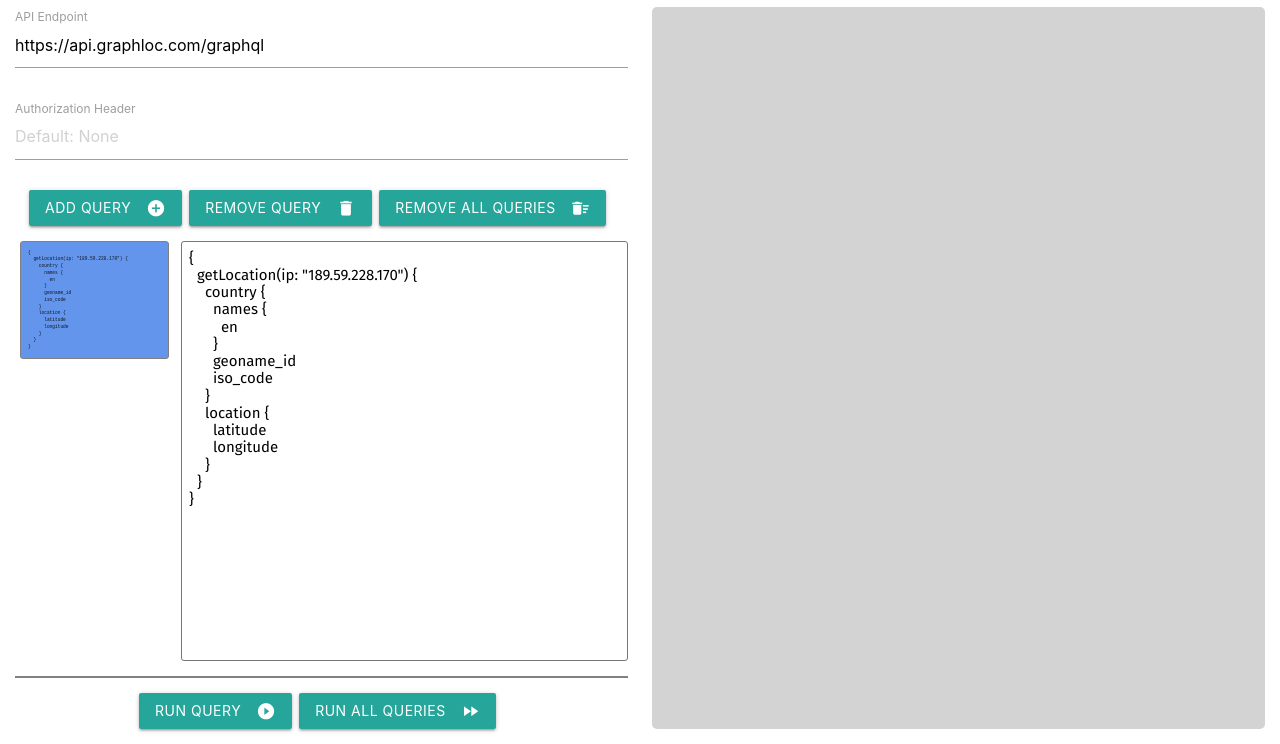
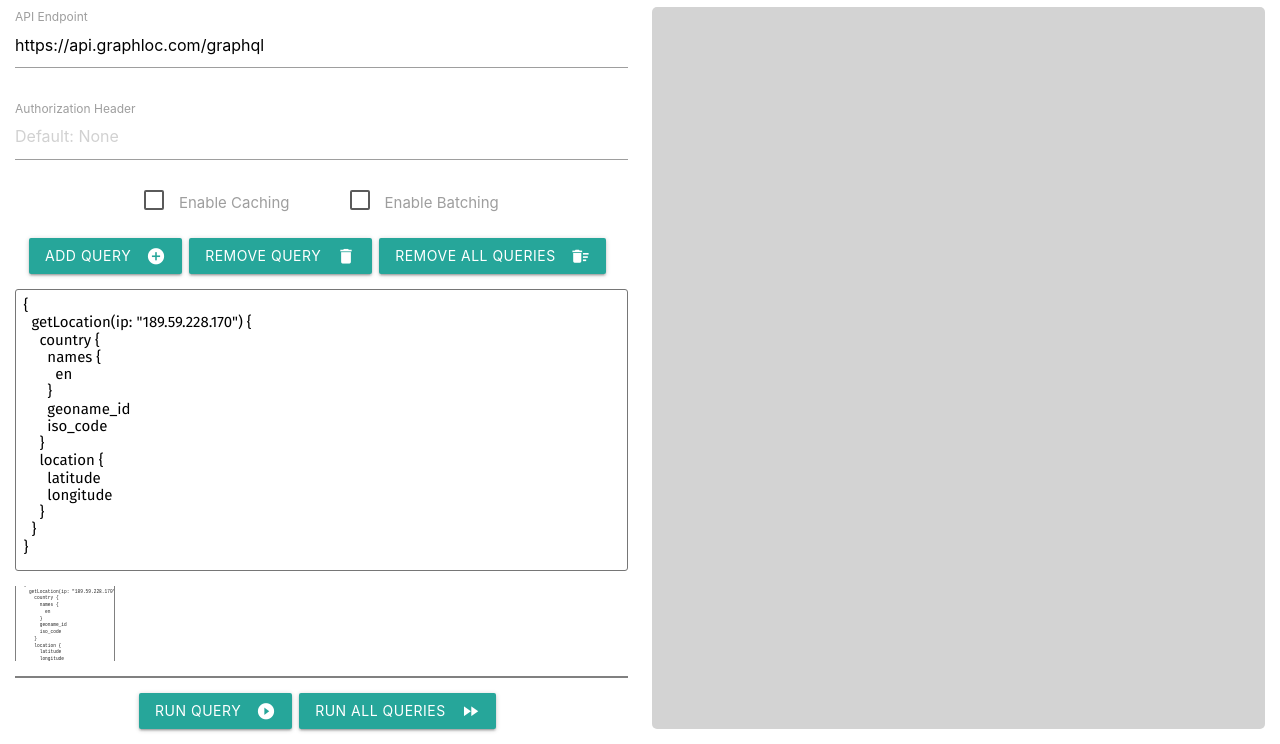
Before and after one commit to tahnik/graphqlx, a website built with webpack: page index.html in a window 1280 px wide. Shown: the part 56-800 px from the top of the page. Built offline with nearby package versions, Linux system fonts and the light colour scheme.

Commit message:
improved style

```diff
--- a/index.html
+++ b/index.html
@@ -11,7 +11,8 @@
 
   <style>
     ::-webkit-scrollbar {
-      width: 10px;
+      width: 5px;
+      height: 5px;
     }
 
     ::-webkit-scrollbar-thumb {
@@ -22,7 +23,6 @@
     .vline {
       height: 100%;
       width: 2px;
-      /* background-color: gray; */
     }
 
     ::-webkit-scrollbar-track {
@@ -51,10 +51,19 @@
     .input-field {
       margin-bottom: 1.5rem;
     }
+    .control_opti {
+      margin-bottom: 1.5rem;
+      display: flex;
+      justify-content: center;
+    }
+    .control_opti > label {
+      margin: 0 2rem;
+    }
     .queries {
       display: flex;
       margin: 1rem 0 1rem 0;
       flex: 1;
+      flex-direction: column-reverse;
     }
     .queries_cont {
       flex: 1;
@@ -69,23 +78,43 @@
       margin-right: 0.5rem;
     }
     .thumbs {
-      flex: 1;
-      padding: 0 0.3rem 0.3rem 0.3rem;
-      overflow-y: auto;
+      padding: 0;
+      overflow: scroll;
+      display: flex;
+      align-items: center;
+      flex: 0.8;
     }
     .thumb {
+      user-select: none;
       padding: 0.5rem;
       border-radius: 3px;
       border: 1px solid grey;
       font-size: 0.3rem;
-      max-height: 150px;
-      margin: 0 0 0.5rem 0;
-      overflow-y: hidden;
+      height: 80px;
+      width: 80px;
+      min-width: 80px;
+      min-height: 80px;
+      margin: 0 0.5rem 0 0;
+      overflow: hidden;
       cursor: pointer;
       transition: all 0.2s;
+      background-color: #f2f2f2;
+    }
+    .thumb > pre {
+      margin: 0;
+      filter: blur(0.8px);
+    }
+    .thumb.active > pre {
+      margin: 0;
+      filter: blur(0);
     }
     .thumb.active {
-      background-color: cornflowerblue;
+      min-width: 100px;
+      min-height: 100px;
+      width: 100px;
+      height: 100px;
+      transform-origin: top;
+      background-color: #FFFFFF;
     }
     textarea {
       resize: none;
@@ -99,7 +128,7 @@
     .query_in {
       flex: 3;
       display: flex;
-      margin: 0 0 0 0.5rem;
+      margin: 0 0 1rem 0;
     }
     .take_input {
       flex: 1;
@@ -154,6 +183,22 @@
         >
         <label for="auth_header">Authorization Header</label>
       </div>
+      <div class="control_opti">
+        <label>
+          <input type="checkbox"
+            class="filled-in"
+            v-model="cache"
+          />
+          <span>{{ cache ? "Disable" : "Enable"}} Caching</span>
+        </label>
+        <label>
+          <input type="checkbox"
+            class="filled-in"
+            v-model="batch"
+          />
+          <span>{{ batch ? "Disable" : "Enable"}} Batching</span>
+        </label>
+      </div>
       <div class="queries_cont">
         <div class="add_remove">
           <button
@@ -178,14 +223,17 @@
           </button>
         </div>
         <div class="queries">
-          <div class="thumbs">
-            <pre
+          <div class="thumbs" id="thumbs">
+            <div
               class="thumb"
               v-bind:class="{ active : index === currentInput }"
               v-for="(query, index) in queries"
-              @click="openInput(index)">{{ query }}</pre>
+              @click="openInput(index)"
+            >
+              <pre>{{ query }}</pre>
+            </div>
           </div>
-          <div class="query_in">
+          <div class="query_in" id="query_in">
             <div v-if="queries.length > 0" class="take_input">
               <textarea
                 id="q_take_input"
@@ -247,14 +295,47 @@
         currentInput: 0,
         endpoint: "https://api.graphloc.com/graphql",
         auth_header: "",
-        logs: ""
+        logs: "",
+        batch: false,
+        cache: false
       },
       mounted: function() {
-        graphqlx.enableCache(true);
+        let query_in = document.getElementById("query_in");
+        let thumbs =  document.getElementById("thumbs");
+        let style = window.getComputedStyle(query_in);
+        thumbs.style.maxWidth = style.width;
+      },
+      updated: function() {
+        let query_in = document.getElementById("query_in");
+        let thumbs =  document.getElementById("thumbs");
+        let style = window.getComputedStyle(query_in);
+        thumbs.style.maxWidth = style.width;
+      },
+      watch: {
+        cache: function() {
+          graphqlx.enableCache(this.cache);
+        },
+        batch: function() {
+          graphqlx.enableBatch(this.batch);
+        }
       },
       methods: {
         addQuery: function() {
-          this.queries.push("# Remove this and Add a query here");
+          this.queries.push(`{
+  getLocation(ip: "189.59.228.170") {
+    country {
+      names {
+        en
+      }
+      geoname_id
+      iso_code
+    }
+    location {
+      latitude
+      longitude
+    }
+  }
+}`);
           this.currentInput = this.queries.length - 1;
         },
         openInput: function(index) {
```
